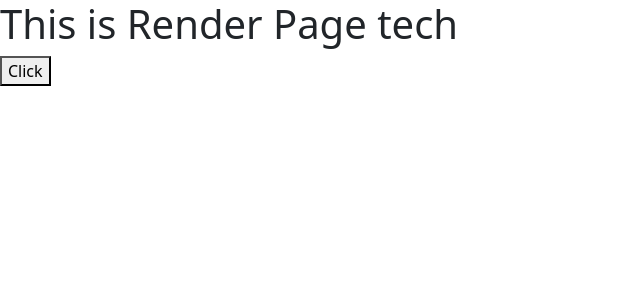
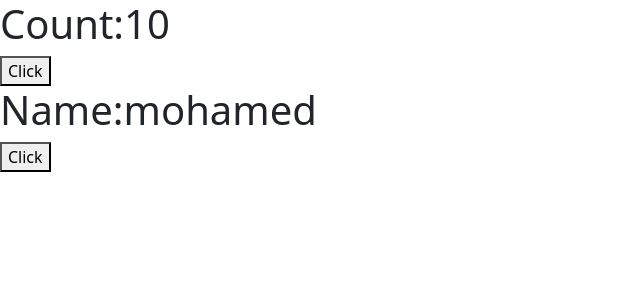
Before and after one commit to azartechnet/MERNSTACKBATCH_Raja2, a React (Create React App) app in the folder WebApp/WebApp2/reactjs/rajaapp/: page / in a window 1280 px wide. Shown: the top 300 px of the page, without its empty margins (0-640 px from the left). Built offline with nearby package versions, Linux system fonts and the light colour scheme.

Commit message:
Update index.js

```diff
--- a/WebApp/WebApp2/reactjs/rajaapp/src/index.js
+++ b/WebApp/WebApp2/reactjs/rajaapp/src/index.js
@@ -532,29 +532,75 @@ r1.render(<TimerComponent/>)*/
 
 //Updating getDerviedStateFromProps
 
-class Header extends React.Component {
-  constructor(props) {
-    super(props);
-    this.state = { empname: "azar" };
+/*class Header extends React.Component{
+  constructor(props){
+      super(props);
+      this.state={empname:"Azar"};
   }
-
-  static getDerivedStateFromProps(props, state) {
-    return { empname: props.empname };
+  static getDrivedStateFromProps(props,state){
+      return{empname:props.empname};
   }
-
-  changeEmployee = () => {
-    this.setState({ empname: "mohamed" });
+  changeEmployee=()=>{
+      this.setState({empname:"Mohan"});
   }
-
-  render() {
-    return (
-      <div>
-        <h1>This is Render Page {this.state.empname}</h1>
-        <button type='submit' onClick={this.changeEmployee}>Click</button>
-      </div>
-    );
+  render(){
+      return(
+          <div>
+              <h1>This is Render page{this.state.empname}</h1>
+              <button type='submit' onClick={this.changeEmployee}>Click</button>
+          </div>
+      );
   }
 }
+const r1=ReactDOM.createRoot(document.getElementById('root'));
+r1.render(<Header empname="tech"/>);*/
 
-const r1 = ReactDOM.createRoot(document.getElementById('root'));
-r1.render(<Header empname="tech" />);
+//ShouldComponentUpdate()
+
+/*class Header extends React.Component
+{
+  constructor(props)
+  {
+    super(props);
+    this.state={favcolor:"Red"}
+  }
+  shouldComponentUpdate()
+  {
+    return true;
+  }
+  changeColor=()=>{
+    this.setState({favcolor:"Blue"});
+  }
+  render()
+  {
+    return(
+      <div>
+        <h1>This is Render page{this.state.favcolor}</h1>
+        <button type='submit' onClick={this.changeColor}>Click</button>
+      </div>
+      );
+}
+}
+const r1=ReactDOM.createRoot(document.getElementById('root'));
+r1.render(<Header/>);*/
+
+//React Hooks useState()
+
+import { useState } from "react";
+
+function Counter()
+{
+    const [count,setCount]=useState(10)
+    const [name,setName]=useState("mohamed")
+    return(
+      <div>
+        <h1>Count:{count}</h1>
+        <button type='submit' onClick={()=>setCount(count+1)}>Click</button>
+        <h1>Name:{name}</h1>
+        <button type='submit' onClick={()=>setName("mohamed tech")}>Click</button>
+
+      </div>
+    )
+}
+const r1=ReactDOM.createRoot(document.getElementById('root'));
+r1.render(<Counter/>);
```
